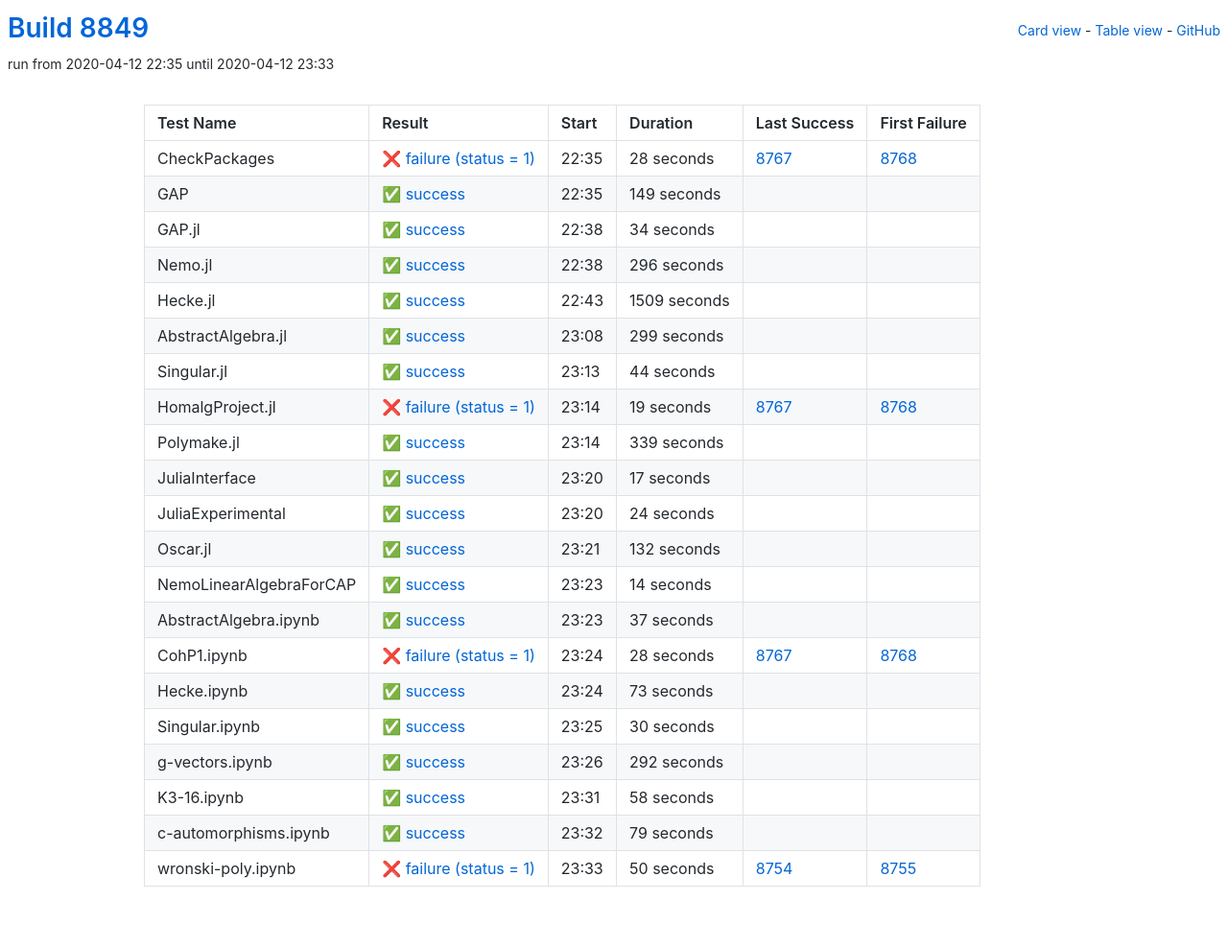
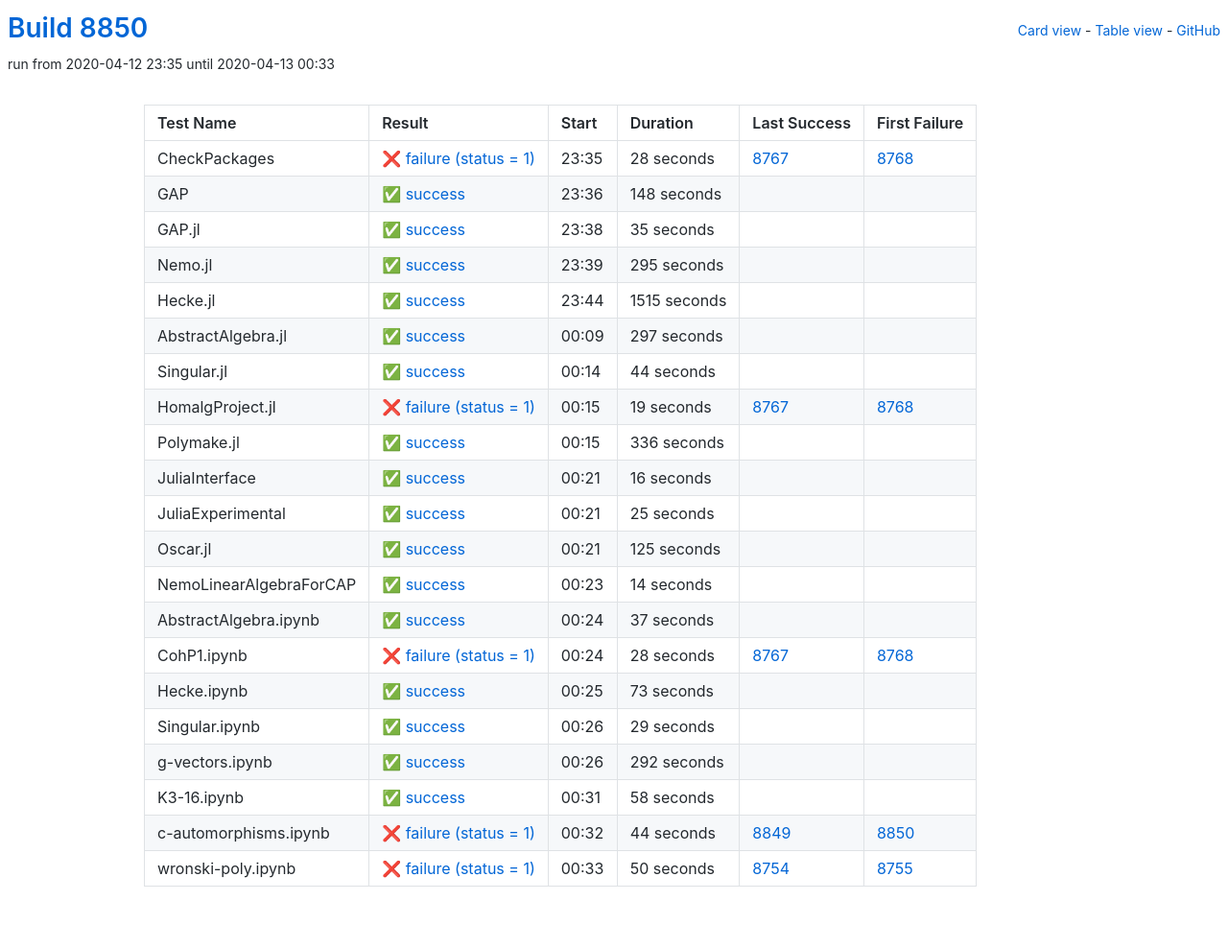
Before and after one commit to oscar-system/oscar-ci-status, a Jekyll site: the page built from table.html, in a window 1280 px wide. Shown: the whole page at 96% size. Built offline with Jekyll 4.4.1, drawn with Linux system fonts in a browser that asks for light colours.

Commit message:
Build 8850

```diff
--- a/_data/ci.yml
+++ b/_data/ci.yml
@@ -1,5 +1,5 @@
-build: 8849
-build_url: https://oscarci.mathematik.uni-kl.de/job/oscar/8849/
+build: 8850
+build_url: https://oscarci.mathematik.uni-kl.de/job/oscar/8850/
 job: oscar
 tests:
 - duration: 28
@@ -8,64 +8,64 @@
   first_failure_url: https://oscarci.mathematik.uni-kl.de/job/oscar/8768/
   last_success: 8767
   last_success_url: https://oscarci.mathematik.uni-kl.de/job/oscar/8767/
-  log: https://oscarci.mathematik.uni-kl.de/job/oscar/8849/artifact/logs/build-8849/CheckPackages.log
+  log: https://oscarci.mathematik.uni-kl.de/job/oscar/8850/artifact/logs/build-8850/CheckPackages.log
   name: CheckPackages
-  start: 2020-04-12 22:35
+  start: 2020-04-12 23:35
   status: failure
   success: false
-- duration: 149
+- duration: 148
   exitcode: 0
   first_failure: false
   first_failure_url: null
   last_success: false
   last_success_url: null
-  log: https://oscarci.mathematik.uni-kl.de/job/oscar/8849/artifact/logs/build-8849/GAP.log
+  log: https://oscarci.mathematik.uni-kl.de/job/oscar/8850/artifact/logs/build-8850/GAP.log
   name: GAP
-  start: 2020-04-12 22:35
+  start: 2020-04-12 23:36
   status: success
   success: true
-- duration: 34
+- duration: 35
   exitcode: 0
   first_failure: false
   first_failure_url: null
   last_success: false
   last_success_url: null
-  log: https://oscarci.mathematik.uni-kl.de/job/oscar/8849/artifact/logs/build-8849/GAP.jl.log
+  log: https://oscarci.mathematik.uni-kl.de/job/oscar/8850/artifact/logs/build-8850/GAP.jl.log
   name: GAP.jl
-  start: 2020-04-12 22:38
+  start: 2020-04-12 23:38
   status: success
   success: true
-- duration: 296
+- duration: 295
   exitcode: 0
   first_failure: false
   first_failure_url: null
   last_success: false
   last_success_url: null
-  log: https://oscarci.mathematik.uni-kl.de/job/oscar/8849/artifact/logs/build-8849/Nemo.jl.log
+  log: https://oscarci.mathematik.uni-kl.de/job/oscar/8850/artifact/logs/build-8850/Nemo.jl.log
   name: Nemo.jl
-  start: 2020-04-12 22:38
+  start: 2020-04-12 23:39
   status: success
   success: true
-- duration: 1509
+- duration: 1515
   exitcode: 0
   first_failure: false
   first_failure_url: null
   last_success: false
   last_success_url: null
-  log: https://oscarci.mathematik.uni-kl.de/job/oscar/8849/artifact/logs/build-8849/Hecke.jl.log
+  log: https://oscarci.mathematik.uni-kl.de/job/oscar/8850/artifact/logs/build-8850/Hecke.jl.log
   name: Hecke.jl
-  start: 2020-04-12 22:43
+  start: 2020-04-12 23:44
   status: success
   success: true
-- duration: 299
+- duration: 297
   exitcode: 0
   first_failure: false
   first_failure_url: null
   last_success: false
   last_success_url: null
-  log: https://oscarci.mathematik.uni-kl.de/job/oscar/8849/artifact/logs/build-8849/AbstractAlgebra.jl.log
+  log: https://oscarci.mathematik.uni-kl.de/job/oscar/8850/artifact/logs/build-8850/AbstractAlgebra.jl.log
   name: AbstractAlgebra.jl
-  start: 2020-04-12 23:08
+  start: 2020-04-13 00:09
   status: success
   success: true
 - duration: 44
@@ -74,9 +74,9 @@
   first_failure_url: null
   last_success: false
   last_success_url: null
-  log: https://oscarci.mathematik.uni-kl.de/job/oscar/8849/artifact/logs/build-8849/Singular.jl.log
+  log: https://oscarci.mathematik.uni-kl.de/job/oscar/8850/artifact/logs/build-8850/Singular.jl.log
   name: Singular.jl
-  start: 2020-04-12 23:13
+  start: 2020-04-13 00:14
   status: success
   success: true
 - duration: 19
@@ -85,53 +85,53 @@
   first_failure_url: https://oscarci.mathematik.uni-kl.de/job/oscar/8768/
   last_success: 8767
   last_success_url: https://oscarci.mathematik.uni-kl.de/job/oscar/8767/
-  log: https://oscarci.mathematik.uni-kl.de/job/oscar/8849/artifact/logs/build-8849/HomalgProject.jl.log
+  log: https://oscarci.mathematik.uni-kl.de/job/oscar/8850/artifact/logs/build-8850/HomalgProject.jl.log
   name: HomalgProject.jl
-  start: 2020-04-12 23:14
+  start: 2020-04-13 00:15
   status: failure
   success: false
-- duration: 339
+- duration: 336
   exitcode: 0
   first_failure: false
   first_failure_url: null
   last_success: false
   last_success_url: null
-  log: https://oscarci.mathematik.uni-kl.de/job/oscar/8849/artifact/logs/build-8849/Polymake.jl.log
+  log: https://oscarci.mathematik.uni-kl.de/job/oscar/8850/artifact/logs/build-8850/Polymake.jl.log
   name: Polymake.jl
-  start: 2020-04-12 23:14
+  start: 2020-04-13 00:15
   status: success
   success: true
-- duration: 17
+- duration: 16
   exitcode: 0
   first_failure: false
   first_failure_url: null
   last_success: false
   last_success_url: null
-  log: https://oscarci.mathematik.uni-kl.de/job/oscar/8849/artifact/logs/build-8849/JuliaInterface.log
+  log: https://oscarci.mathematik.uni-kl.de/job/oscar/8850/artifact/logs/build-8850/JuliaInterface.log
   name: JuliaInterface
-  start: 2020-04-12 23:20
+  start: 2020-04-13 00:21
   status: success
   success: true
-- duration: 24
+- duration: 25
   exitcode: 0
   first_failure: false
   first_failure_url: null
   last_success: false
   last_success_url: null
-  log: https://oscarci.mathematik.uni-kl.de/job/oscar/8849/artifact/logs/build-8849/JuliaExperimental.log
+  log: https://oscarci.mathematik.uni-kl.de/job/oscar/8850/artifact/logs/build-8850/JuliaExperimental.log
   name: JuliaExperimental
-  start: 2020-04-12 23:20
+  start: 2020-04-13 00:21
   status: success
   success: true
-- duration: 132
+- duration: 125
   exitcode: 0
   first_failure: false
   first_failure_url: null
   last_success: false
   last_success_url: null
-  log: https://oscarci.mathematik.uni-kl.de/job/oscar/8849/artifact/logs/build-8849/Oscar.jl.log
+  log: https://oscarci.mathematik.uni-kl.de/job/oscar/8850/artifact/logs/build-8850/Oscar.jl.log
   name: Oscar.jl
-  start: 2020-04-12 23:21
+  start: 2020-04-13 00:21
   status: success
   success: true
 - duration: 14
@@ -140,9 +140,9 @@
   first_failure_url: null
   last_success: false
   last_success_url: null
-  log: https://oscarci.mathematik.uni-kl.de/job/oscar/8849/artifact/logs/build-8849/NemoLinearAlgebraForCAP.log
+  log: https://oscarci.mathematik.uni-kl.de/job/oscar/8850/artifact/logs/build-8850/NemoLinearAlgebraForCAP.log
   name: NemoLinearAlgebraForCAP
-  start: 2020-04-12 23:23
+  start: 2020-04-13 00:23
   status: success
   success: true
 - duration: 37
@@ -151,9 +151,9 @@
   first_failure_url: null
   last_success: false
   last_success_url: null
-  log: https://oscarci.mathematik.uni-kl.de/job/oscar/8849/artifact/logs/build-8849/AbstractAlgebra.ipynb.log
+  log: https://oscarci.mathematik.uni-kl.de/job/oscar/8850/artifact/logs/build-8850/AbstractAlgebra.ipynb.log
   name: AbstractAlgebra.ipynb
-  start: 2020-04-12 23:23
+  start: 2020-04-13 00:24
   status: success
   success: true
 - duration: 28
@@ -162,9 +162,9 @@
   first_failure_url: https://oscarci.mathematik.uni-kl.de/job/oscar/8768/
   last_success: 8767
   last_success_url: https://oscarci.mathematik.uni-kl.de/job/oscar/8767/
-  log: https://oscarci.mathematik.uni-kl.de/job/oscar/8849/artifact/logs/build-8849/CohP1.ipynb.log
+  log: https://oscarci.mathematik.uni-kl.de/job/oscar/8850/artifact/logs/build-8850/CohP1.ipynb.log
   name: CohP1.ipynb
-  start: 2020-04-12 23:24
+  start: 2020-04-13 00:24
   status: failure
   success: false
 - duration: 73
@@ -173,20 +173,20 @@
   first_failure_url: null
   last_success: false
   last_success_url: null
-  log: https://oscarci.mathematik.uni-kl.de/job/oscar/8849/artifact/logs/build-8849/Hecke.ipynb.log
+  log: https://oscarci.mathematik.uni-kl.de/job/oscar/8850/artifact/logs/build-8850/Hecke.ipynb.log
   name: Hecke.ipynb
-  start: 2020-04-12 23:24
+  start: 2020-04-13 00:25
   status: success
   success: true
-- duration: 30
+- duration: 29
   exitcode: 0
   first_failure: false
   first_failure_url: null
   last_success: false
   last_success_url: null
-  log: https://oscarci.mathematik.uni-kl.de/job/oscar/8849/artifact/logs/build-8849/Singular.ipynb.log
+  log: https://oscarci.mathematik.uni-kl.de/job/oscar/8850/artifact/logs/build-8850/Singular.ipynb.log
   name: Singular.ipynb
-  start: 2020-04-12 23:25
+  start: 2020-04-13 00:26
   status: success
   success: true
 - duration: 292
@@ -195,9 +195,9 @@
   first_failure_url: null
   last_success: false
   last_success_url: null
-  log: https://oscarci.mathematik.uni-kl.de/job/oscar/8849/artifact/logs/build-8849/g-vectors.ipynb.log
+  log: https://oscarci.mathematik.uni-kl.de/job/oscar/8850/artifact/logs/build-8850/g-vectors.ipynb.log
   name: g-vectors.ipynb
-  start: 2020-04-12 23:26
+  start: 2020-04-13 00:26
   status: success
   success: true
 - duration: 58
@@ -206,30 +206,30 @@
   first_failure_url: null
   last_success: false
   last_success_url: null
-  log: https://oscarci.mathematik.uni-kl.de/job/oscar/8849/artifact/logs/build-8849/K3-16.ipynb.log
+  log: https://oscarci.mathematik.uni-kl.de/job/oscar/8850/artifact/logs/build-8850/K3-16.ipynb.log
   name: K3-16.ipynb
-  start: 2020-04-12 23:31
+  start: 2020-04-13 00:31
   status: success
   success: true
-- duration: 79
-  exitcode: 0
-  first_failure: false
-  first_failure_url: null
-  last_success: false
-  last_success_url: null
-  log: https://oscarci.mathematik.uni-kl.de/job/oscar/8849/artifact/logs/build-8849/c-automorphisms.ipynb.log
+- duration: 44
+  exitcode: 1
+  first_failure: 8850
+  first_failure_url: https://oscarci.mathematik.uni-kl.de/job/oscar/8850/
+  last_success: 8849
+  last_success_url: https://oscarci.mathematik.uni-kl.de/job/oscar/8849/
+  log: https://oscarci.mathematik.uni-kl.de/job/oscar/8850/artifact/logs/build-8850/c-automorphisms.ipynb.log
   name: c-automorphisms.ipynb
-  start: 2020-04-12 23:32
-  status: success
-  success: true
+  start: 2020-04-13 00:32
+  status: failure
+  success: false
 - duration: 50
   exitcode: 1
   first_failure: 8755
   first_failure_url: https://oscarci.mathematik.uni-kl.de/job/oscar/8755/
   last_success: 8754
   last_success_url: https://oscarci.mathematik.uni-kl.de/job/oscar/8754/
-  log: https://oscarci.mathematik.uni-kl.de/job/oscar/8849/artifact/logs/build-8849/wronski-poly.ipynb.log
+  log: https://oscarci.mathematik.uni-kl.de/job/oscar/8850/artifact/logs/build-8850/wronski-poly.ipynb.log
   name: wronski-poly.ipynb
-  start: 2020-04-12 23:33
+  start: 2020-04-13 00:33
   status: failure
   success: false
```
Also changed, not shown: README.md.
